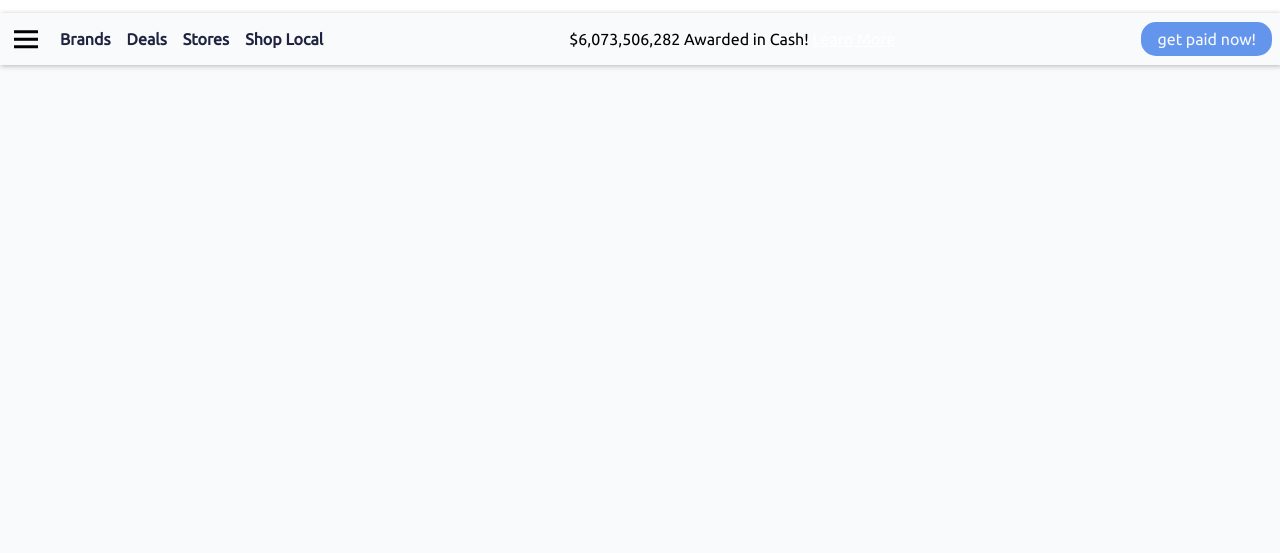
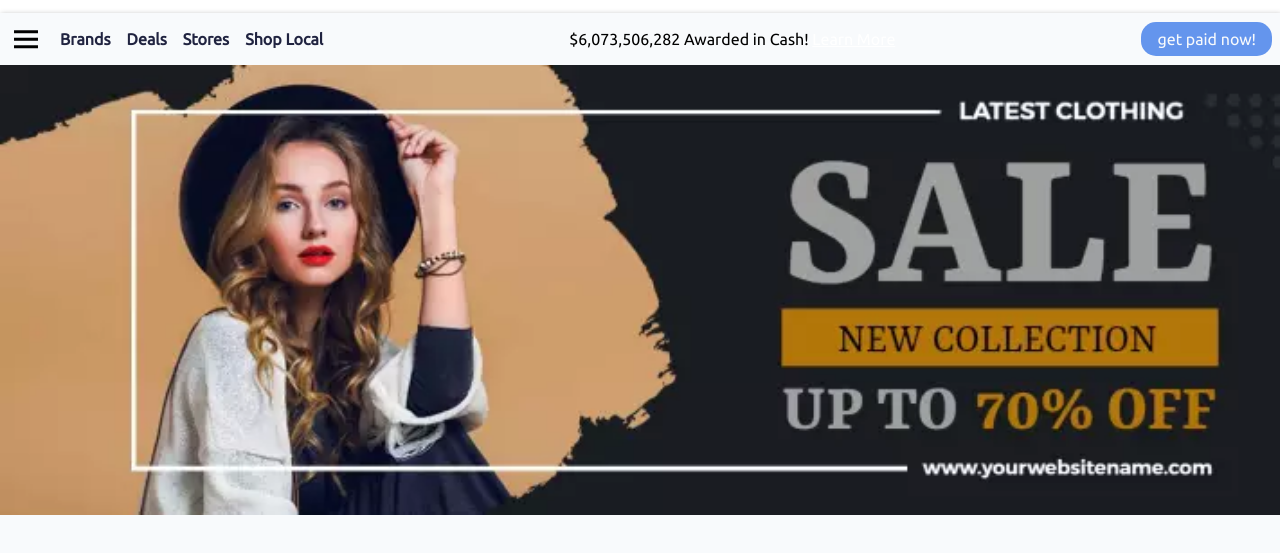
Before and after one commit to abolfazl-rp2005/Shop.com, a plain HTML site: page index.html in a window 1280 px wide. Shown: the part 99-652 px from the top of the page. Drawn offline with nearby package versions, Linux system fonts and the light colour scheme.

Commit message:
simple slider added must be complete next time!

```diff
--- a/Resources/stylesheets/style.css
+++ b/Resources/stylesheets/style.css
@@ -148,6 +148,23 @@ a {
 .display-none {
   display: none;
 }
+
+#slider-wrapper {
+  width: 100%;
+}
+.slider {
+  display: flex;
+  width: 100%;
+  height: 450px;
+  aspect-ratio: 16/9;
+  overflow-x: hidden;
+  scroll-snap-type: x mandatory;
+}
+.slider img{
+  flex: 1 0 100%;
+  scroll-snap-align: start;
+  object-fit: cover;
+}
 /* responsive */
 .container {
   max-width: 100%;
--- a/index.html
+++ b/index.html
@@ -79,5 +79,15 @@
         </ul>
       </div>
     </header>
+    <main>
+      <div id="slider-wrapper">
+        <div class="slider">
+          <img src="Resources/images/slide-1.webp" alt="">
+          <img src="Resources/images/slide-2.webp" alt="">
+          <img src="Resources/images/slide-1.webp" alt="">
+          <img src="Resources/images/slide-3.webp" alt="">
+        </div>
+      </div>
+    </main>
   </body>
 </html>
```
